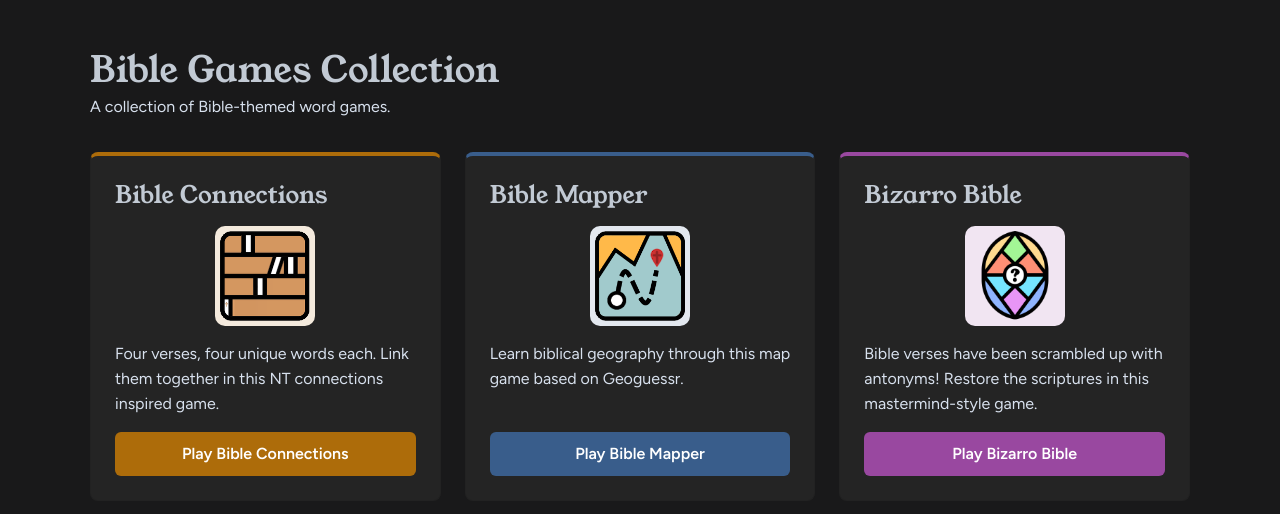
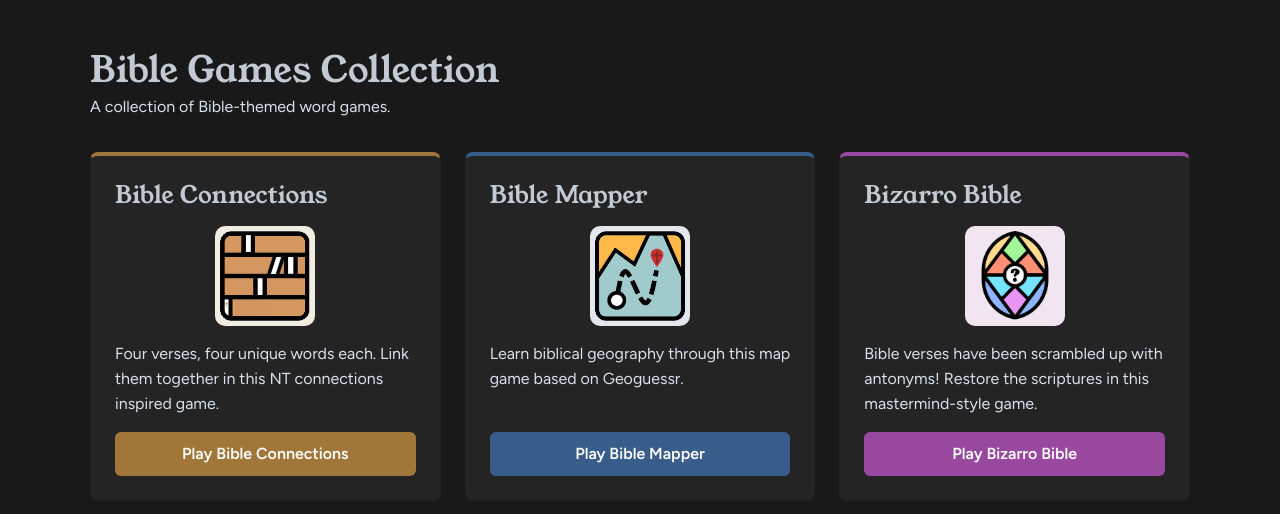
Before and after one commit to Velocisniper/BibleGames, a plain HTML site: page index.html in a window 1280 px wide. Drawn offline with Linux system fonts and the light colour scheme.

Commit message:
Update style.css

```diff
--- a/style.css
+++ b/style.css
@@ -5,7 +5,7 @@
   --card: #242424;
   --line: #222222;
 
-  --gold: #ad6c0a;
+  --gold: #a07739;
   --blue: #395d8b;
   --purple: #9948a0;
 
```
